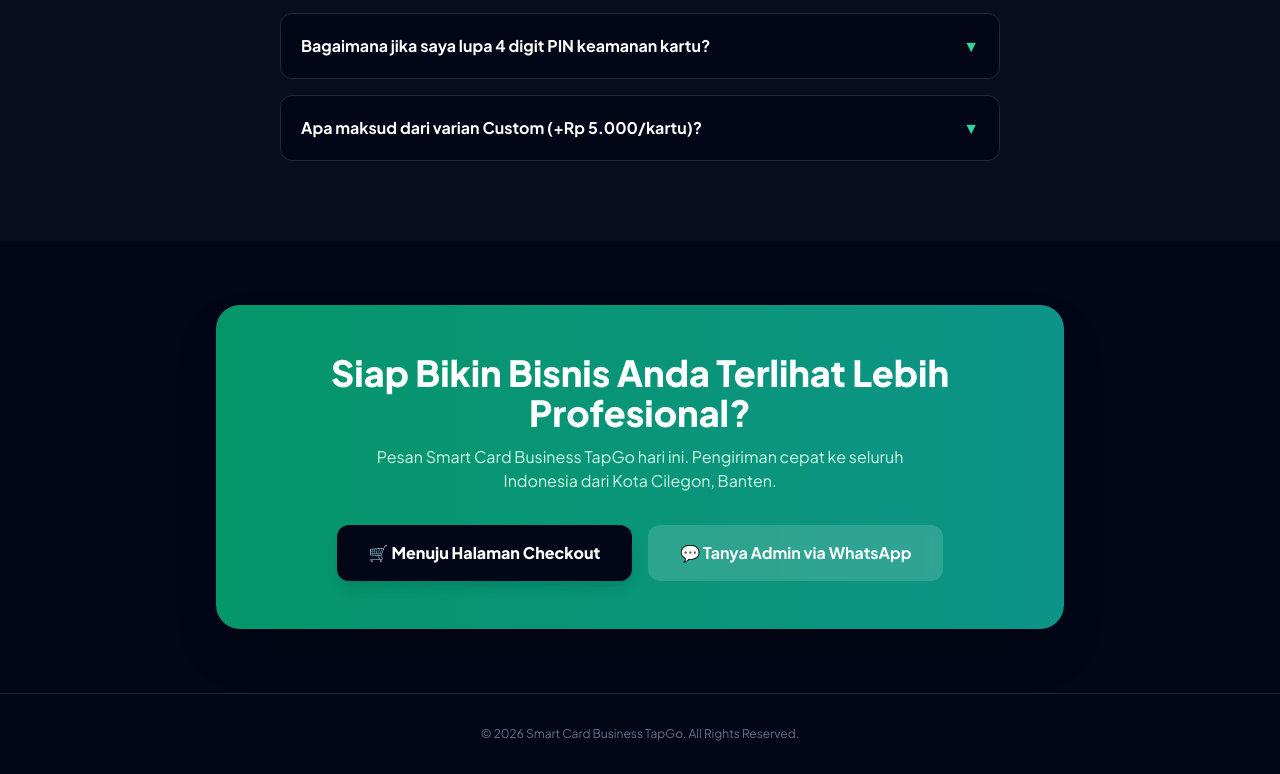
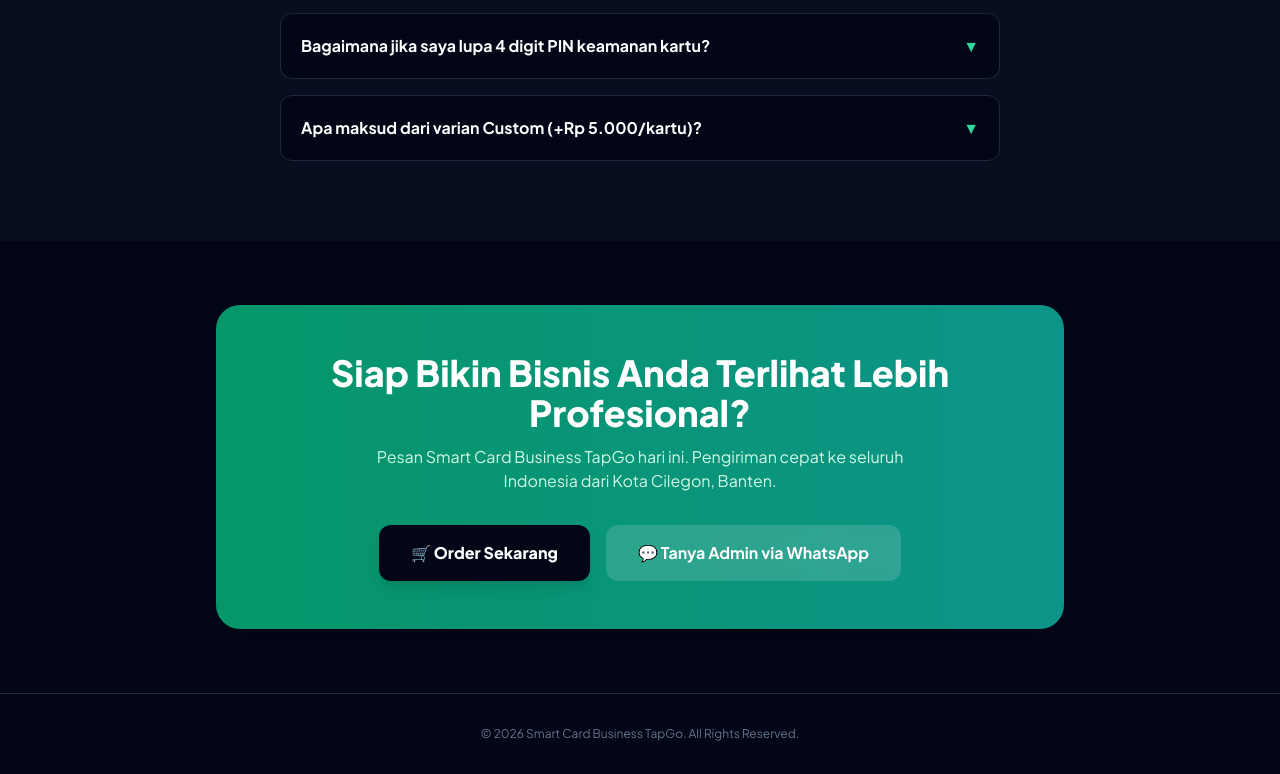
Before and after one commit to Tap2Go/info, a plain HTML site: page index.html in a window 1280 px wide. Shown: the part 4085-4859 px from the top of the page. Drawn offline with nearby package versions, Linux system fonts and the light colour scheme.

Commit message:
Update index.html

```diff
--- a/index.html
+++ b/index.html
@@ -321,7 +321,7 @@
             </p>
             <div class="mt-8 flex flex-col sm:flex-row justify-center gap-4">
                 <a href="https://tap2go.github.io/order/" class="bg-slate-950 hover:bg-slate-900 text-white font-extrabold px-8 py-4 rounded-xl transition shadow-lg">
-                    🛒 Menuju Halaman Checkout
+                    🛒 Order Sekarang
                 </a>
                 <a href="https://wa.me/6281297929294?text=tapgo" target="_blank" class="bg-white/15 hover:bg-white/25 text-white font-bold px-8 py-4 rounded-xl transition backdrop-blur-sm">
                     💬 Tanya Admin via WhatsApp
```
